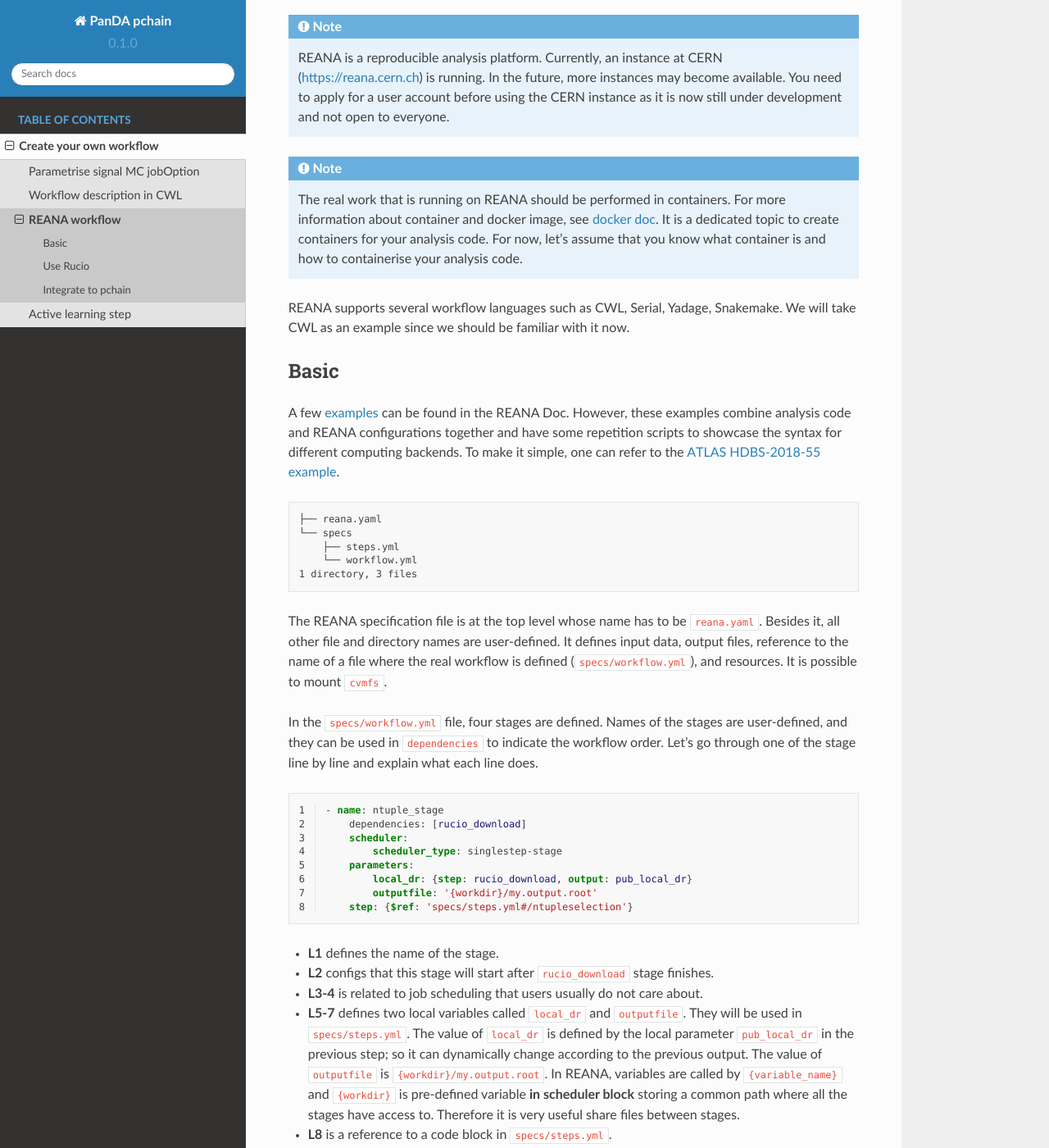
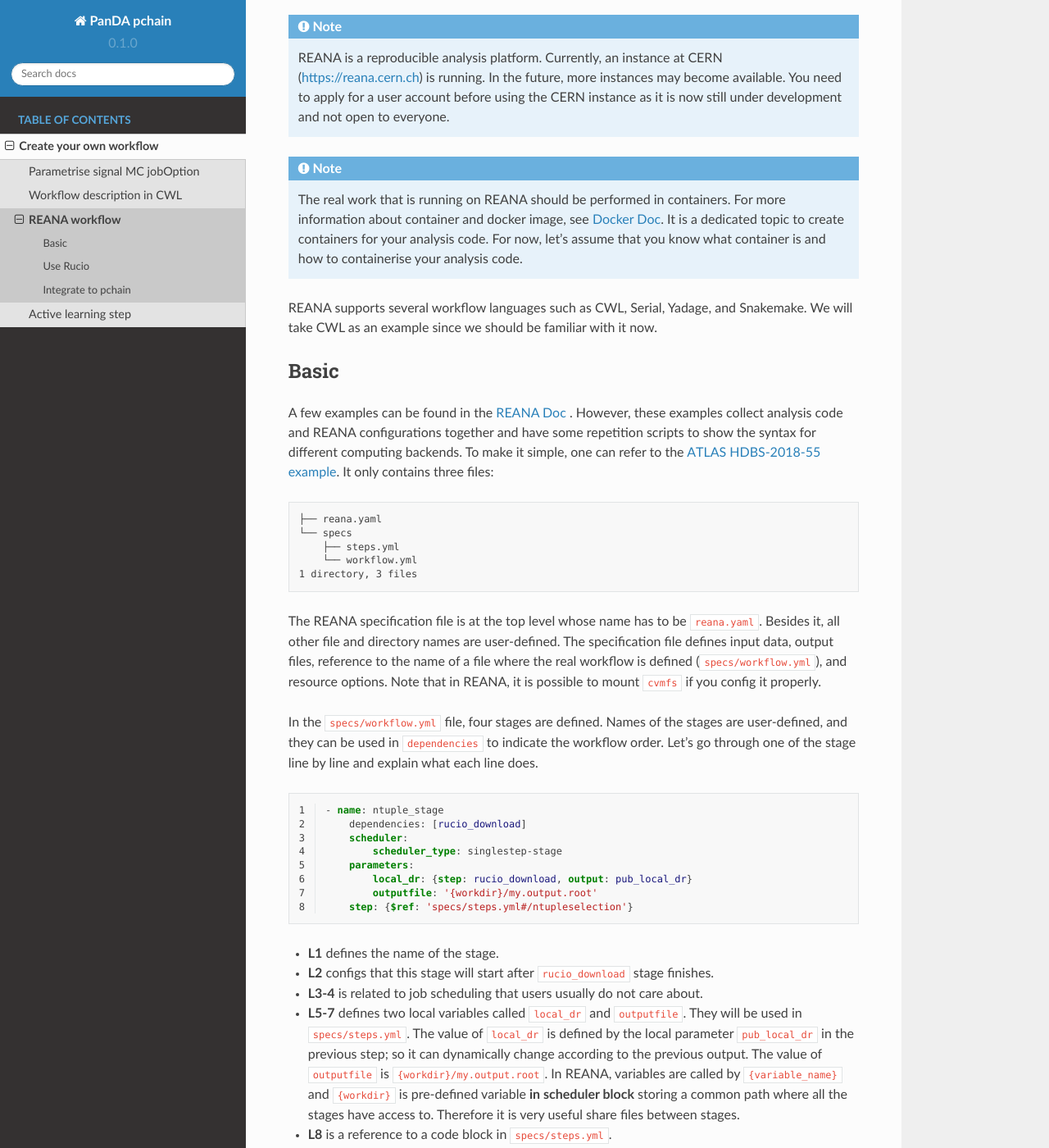
Before and after one commit to chnzhangrui/pchain-docs, a Sphinx documentation site: the page built from docs/source/create_workflow/reana_workflow.rst, in a window 1280 px wide and 1400 px high, scrolled down 686 px. Shown: the whole window at 82% size. Built offline with Sphinx 7.4.7 and the Read the Docs theme 2.0.0, drawn with Linux system fonts in a browser that asks for light colours; some of the changed text lies outside the part shown.

Commit message:
Proofreading

```diff
--- a/docs/source/create_workflow/cwl_main.rst
+++ b/docs/source/create_workflow/cwl_main.rst
@@ -31,6 +31,7 @@ Map to active learning steps
 The active learning can be easily mapped to this paradigm.
 Recall the schematic view of active learning loop.
 In this section, we will focus on the production steps from MC jobOption to Derivation, and discuss the later steps in next sections.
+We will only need the `work_loop` part and leave the `work_start` and `work_end` doing nothing interesting.
 
 .. image:: ../../fig/pchain_loop_production.jpg
   :width: 800
--- a/docs/source/create_workflow/reana_workflow.rst
+++ b/docs/source/create_workflow/reana_workflow.rst
@@ -22,18 +22,19 @@ First, let's refresh what we need to do from the figure below.
 
 .. note::
    The real work that is running on REANA should be performed in containers.
-   For more information about container and docker image, see `docker doc <https://docs.docker.com/get-started/overview/>`_.
+   For more information about container and docker image, see `Docker Doc <https://docs.docker.com/get-started/overview/>`_.
    It is a dedicated topic to create containers for your analysis code.
    For now, let's assume that you know what container is and how to containerise your analysis code.
 
-REANA supports several workflow languages such as CWL, Serial, Yadage, Snakemake.
+REANA supports several workflow languages such as CWL, Serial, Yadage, and Snakemake.
 We will take CWL as an example since we should be familiar with it now.
 
 Basic
 ^^^^^^^^^^^^^^^^^^^^^^^^^^^^^^^^^^^^^^^^^^^^
-A few `examples <https://docs.reana.io/getting-started/>`_ can be found in the REANA Doc.
-However, these examples combine analysis code and REANA configurations together and have some repetition scripts to showcase the syntax for different computing backends.
+A few examples can be found in the `REANA Doc <https://docs.reana.io/getting-started/>`_ .
+However, these examples collect analysis code and REANA configurations together and have some repetition scripts to show the syntax for different computing backends.
 To make it simple, one can refer to the `ATLAS HDBS-2018-55 example <https://gitlab.cern.ch/zhangruihpc/reana-zz/-/tree/demonstrate>`_.
+It only contains three files:
 
 ::
 
@@ -45,8 +46,8 @@ To make it simple, one can refer to the `ATLAS HDBS-2018-55 example <https://git
 
 The REANA specification file is at the top level whose name has to be ``reana.yaml``.
 Besides it, all other file and directory names are user-defined.
-It defines input data, output files, reference to the name of a file where the real workflow is defined (``specs/workflow.yml``), and resources.
-It is possible to mount ``cvmfs``.
+The specification file defines input data, output files, reference to the name of a file where the real workflow is defined (``specs/workflow.yml``), and resource options.
+Note that in REANA, it is possible to mount ``cvmfs`` if you config it properly.
 
 In the ``specs/workflow.yml`` file, four stages are defined.
 Names of the stages are user-defined, and they can be used in ``dependencies`` to indicate the workflow order.
@@ -73,7 +74,7 @@ Let's go through one of the stage line by line and explain what each line does.
 The real executions are defined in ``specs/steps.yml``.
 In that file, the commands under ``script`` are closely related to your analysis container except the first one that is dedicated to downloading DAOD via Rucio.
 The rest of the part are output files (in ``publisher:publish``) and the container (in ``environment:image``).
-In order to use Rucio, one needs to not only enable ``voms_proxy: true``, but also provide your Grid certificate.
+In order to use Rucio, one needs to not only enable ``voms_proxy: true``, but also provide your Grid certificate as `REANA secretes <https://docs.reana.io/reference/reana-client-cli-api/#secrets-add>`_.
 
 .. tip::
    Try to use a large ``kubernetes_memory_limit`` as insufficient memory will lead to job failure and not always easy to notice.
@@ -97,7 +98,7 @@ But our goal is to run the REANA step seamlessly with the production chain that
 One solution is to let PanDA do the submission on behalf of users.
 A better scheme may be worked out in the future with both the PanDA team and the REANA team involved, while right now, this simple scheme works fine.
 To use this solution, we can simply to the following.
-We append following lines to the end of the :ref:`CWL code<pchain_cwl_code>`.
+We append following lines to the end of the :ref:`CWL code<pchain_cwl_code>` (continue in ``steps`` block as an additional step).
 
 .. _pchain_cwl_code2:
 .. literalinclude:: ../../cwl/pchain/reana.cwl
@@ -126,7 +127,7 @@ Here are the secretes you will need:
     userkey.pem        : **********
 
 - `REANA_ACCESS_TOKEN` is the token you will get along with your REANA account.
-- `usercert.pem` and `userkey.pem` are the Grid certificate to Rucio download on REANA. They are not directly used by PanDA and PanDA will pass these secrets to REANA secretes as shown in later ``script_reana.sh`` **L20**..
+- `usercert.pem` and `userkey.pem` are the Grid certificate to Rucio download on REANA. They are not directly used by PanDA and PanDA will pass these secrets to REANA secretes as shown in later ``script_reana.sh`` **L20**.
 
 All the rest magic is in the ``script_reana.sh`` script, which takes a string of ``prod_ZZ`` and the DAOD name, and outputs ``output_from_reana.tar``.
 Let's peek what's inside this script.
@@ -142,6 +143,6 @@ This is just an example and you can replace it by your own.
 However, you may find the highlight blocks unusual w.r.t. the example from REANA.
 In the first highlighted block, we actually secretly replaced the ``reana.yaml`` file by a template which contains a placeholder as input.
 This block of code will insert the proper DAOD name.
-The second highlight block does a waiting and download the outputs from the REANA workflow.
+The second highlight block periodically check whether the REANA task is done and download the output from the REANA workflow when it is finished.
 In our example, this output is a folder called ``limit_stage`` inside of which are a couple of text files.
 The whole folder is compressed to ``output_from_reana.tar`` and will be staged out (rucio upload) at the end of the job (if you remember, we had ``--outputs output_from_reana.tar`` in **L10** of :ref:`CWL file<pchain_cwl_code2>`.)
```
Also changed, not shown: other parts of docs/source/create_workflow/cwl_main.rst (+2 -2 lines), other parts of docs/source/create_workflow/reana_workflow.rst (+1 -1 lines), docs/source/create_workflow/active_learning.rst (+8 -7 lines), 1 other file.
